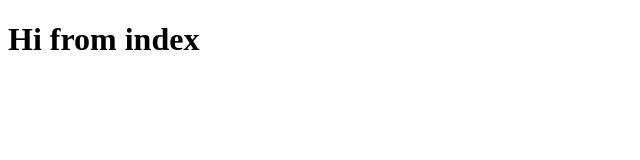
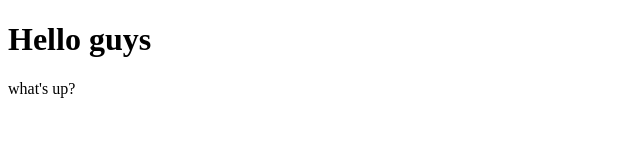
Before and after one commit to jfujimaki/web-server, a website: page public/index.html in a window 1280 px wide. Shown: the whole page, without its empty margins (0-640 px from the left). Drawn offline with Linux system fonts and the light colour scheme.

Commit message:
enhanced index

```diff
--- a/public/index.html
+++ b/public/index.html
@@ -5,7 +5,8 @@
     <title>Nodejs Rocks</title>
 </head>
 <body>
-<h1>Hi from index</h1>
+<h1>Hello guys</h1>
+<p>what's up?</p>
 
 
 </body>
```
